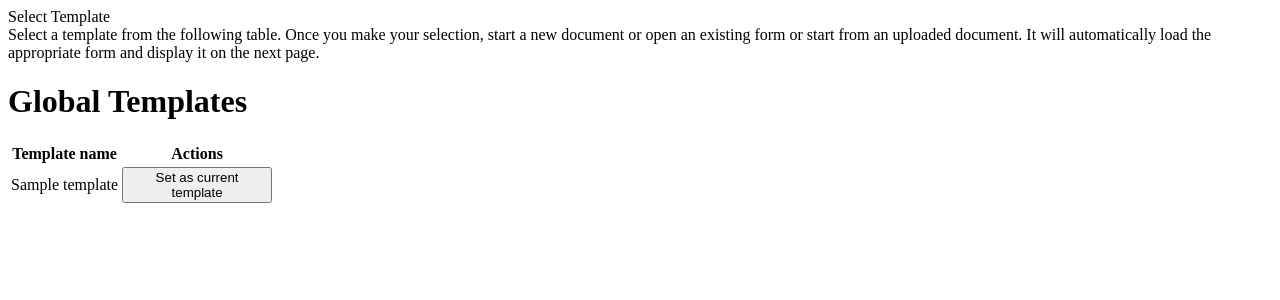
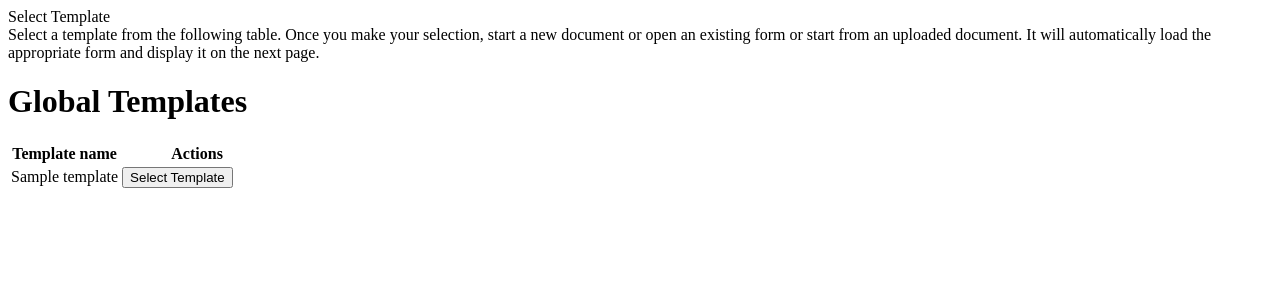
Before and after one commit to MA042024/core_curate_app, a Django app: template core_curate_app/templates/core_curate_app/user/curate.html in a window 1280 px wide. Shown: the top 300 px of the page. Run offline with Django 3.2, Linux system fonts and the light colour scheme; the template is opened without the code that fills it: most values are stand-ins (such as "Sample title", 1, 10 or a date in 2020); some libraries are stand-ins or nearby versions.

Commit message:
Rename select template button
Change-Id: Ie138a01848bfd3fdeecdb586af4f7b8643e76033

```diff
--- a/core_curate_app/templates/core_curate_app/user/curate.html
+++ b/core_curate_app/templates/core_curate_app/user/curate.html
@@ -16,7 +16,7 @@ automatically load the appropriate form and display it on the next page.
         <tr>
             <td templateID='{{template.current}}'>{{ template.title }}</td>
             <td>
-                <button class="btn btn-primary set-template"><i class="icon-plus-sign"></i> Set as current template</button>
+                <button class="btn btn-primary set-template"><i class="icon-plus-sign"></i> Select Template</button>
             </td>
         </tr>
     {% endfor %}
@@ -34,7 +34,7 @@ automatically load the appropriate form and display it on the next page.
                     <td templateID='{{template.current}}'>{{ template.title }}</td>
                     <td>
                         <button class="btn btn-primary set-template" >
-                            <i class="icon-plus-sign"></i> Set as current template
+                            <i class="icon-plus-sign"></i> Select Template
                         </button>
                     </td>
                 </tr>
```
